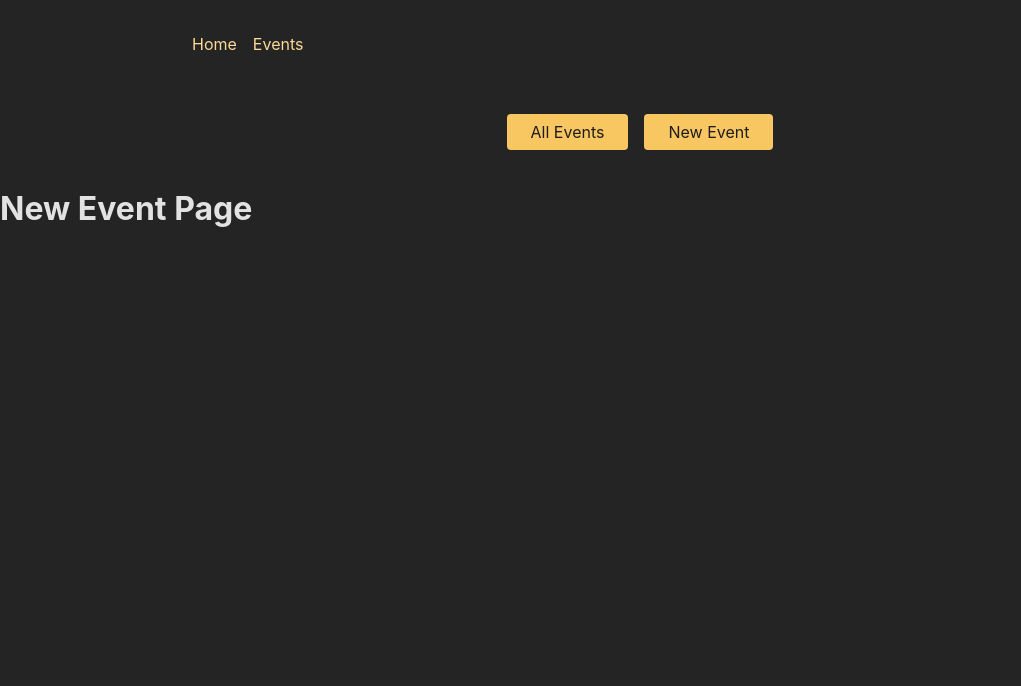
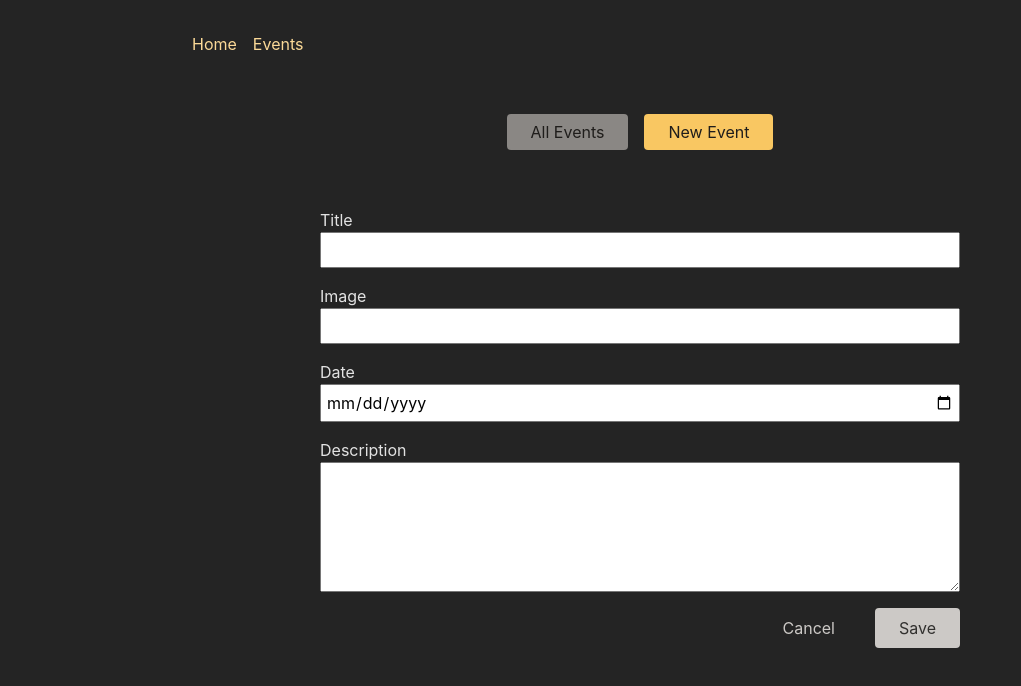
Before and after one commit to Pedro-Costa123/react_guide_app4, a React (Create React App) app in the folder frontend/: page /events/new in a window 1280 px wide. Shown: the top 686 px of the page, without its empty margins (0-1021 px from the left). Built offline with nearby package versions, Linux system fonts and the light colour scheme.

Commit message:
Section 20 : 298

```diff
--- a/frontend/src/App.js
+++ b/frontend/src/App.js
@@ -5,7 +5,7 @@ import EventsPage, { loader as eventsLoader } from "./pages/EventsPage.js";
 import EventDetailPage, {
   loader as eventDetailLoader,
 } from "./pages/EventDetailPage";
-import NewEventPage from "./pages/NewEventPage";
+import NewEventPage, { action as newEventAction } from "./pages/NewEventPage";
 import EditEventPage from "./pages/EditEventPage";
 import RootLayout from "./pages/Root";
 import EventsRoot from "./pages/EventsRoot";
@@ -29,11 +29,17 @@ const router = createBrowserRouter([
           },
           {
             path: ":eventId",
-            element: <EventDetailPage />,
+            id: "event-detail",
             loader: eventDetailLoader,
+            children: [
+              {
+                index: true,
+                element: <EventDetailPage />,
+              },
+              { path: ":edit", element: <EditEventPage /> },
+            ],
           },
-          { path: "new", element: <NewEventPage /> },
-          { path: ":eventId/edit", element: <EditEventPage /> },
+          { path: "new", element: <NewEventPage />, action: newEventAction },
         ],
       },
     ],
--- a/frontend/src/components/EventForm.js
+++ b/frontend/src/components/EventForm.js
@@ -1,30 +1,54 @@
-import { useNavigate } from 'react-router-dom';
+import { Form, useNavigate } from "react-router-dom";
 
-import classes from './EventForm.module.css';
+import classes from "./EventForm.module.css";
 
 function EventForm({ method, event }) {
   const navigate = useNavigate();
   function cancelHandler() {
-    navigate('..');
+    navigate("..");
   }
 
   return (
-    <form className={classes.form}>
+    <Form method="post" className={classes.form}>
       <p>
         <label htmlFor="title">Title</label>
-        <input id="title" type="text" name="title" required />
+        <input
+          id="title"
+          type="text"
+          name="title"
+          required
+          defaultValue={event ? event.title : ""}
+        />
       </p>
       <p>
         <label htmlFor="image">Image</label>
-        <input id="image" type="url" name="image" required />
+        <input
+          id="image"
+          type="url"
+          name="image"
+          required
+          defaultValue={event ? event.image : ""}
+        />
       </p>
       <p>
         <label htmlFor="date">Date</label>
-        <input id="date" type="date" name="date" required />
+        <input
+          id="date"
+          type="date"
+          name="date"
+          required
+          defaultValue={event ? event.date : ""}
+        />
       </p>
       <p>
         <label htmlFor="description">Description</label>
-        <textarea id="description" name="description" rows="5" required />
+        <textarea
+          id="description"
+          name="description"
+          rows="5"
+          required
+          defaultValue={event ? event.description : ""}
+        />
       </p>
       <div className={classes.actions}>
         <button type="button" onClick={cancelHandler}>
@@ -32,7 +56,7 @@ function EventForm({ method, event }) {
         </button>
         <button>Save</button>
       </div>
-    </form>
+    </Form>
   );
 }
 
--- a/frontend/src/components/EventItem.js
+++ b/frontend/src/components/EventItem.js
@@ -1,3 +1,5 @@
+import { Link } from 'react-router-dom';
+
 import classes from './EventItem.module.css';
 
 function EventItem({ event }) {
@@ -12,7 +14,7 @@ function EventItem({ event }) {
       <time>{event.date}</time>
       <p>{event.description}</p>
       <menu className={classes.actions}>
-        <a href="edit">Edit</a>
+        <Link to="edit">Edit</Link>
         <button onClick={startDeleteHandler}>Delete</button>
       </menu>
     </article>
--- a/frontend/src/components/EventsNavigation.js
+++ b/frontend/src/components/EventsNavigation.js
@@ -13,6 +13,7 @@ function EventsNavigation() {
               className={({ isActive }) =>
                 isActive ? classes.active : undefined
               }
+              end
             >
               All Events
             </NavLink>
@@ -23,7 +24,6 @@ function EventsNavigation() {
               className={({ isActive }) =>
                 isActive ? classes.active : undefined
               }
-              end
             >
               New Event
             </NavLink>
--- a/frontend/src/pages/EditEventPage.js
+++ b/frontend/src/pages/EditEventPage.js
@@ -1,5 +1,10 @@
+import { useRouteLoaderData } from "react-router-dom";
+import EventForm from "../components/EventForm";
+
 const EditEventPage = () => {
-  return <h1>Edit Event Page</h1>;
+  const data = useRouteLoaderData("event-detail");
+
+  return <EventForm event={data.event} />;
 };
 
 export default EditEventPage;
--- a/frontend/src/pages/EventDetailPage.js
+++ b/frontend/src/pages/EventDetailPage.js
@@ -1,9 +1,9 @@
-import { json, useLoaderData } from "react-router-dom";
+import { json, useRouteLoaderData } from "react-router-dom";
 
 import EventItem from "../components/EventItem";
 
 const EventDetailPage = () => {
-  const data = useLoaderData();
+  const data = useRouteLoaderData("event-detail");
 
   return <EventItem event={data.event} />;
 };
--- a/frontend/src/pages/EventsRoot.js
+++ b/frontend/src/pages/EventsRoot.js
@@ -6,7 +6,9 @@ const EventsRoot = () => {
   return (
     <>
       <EventsNavigation />
-      <Outlet />
+      <main>
+        <Outlet />
+      </main>
     </>
   );
 };
--- a/frontend/src/pages/NewEventPage.js
+++ b/frontend/src/pages/NewEventPage.js
@@ -1,5 +1,32 @@
+import { json, redirect } from "react-router-dom";
+
+import EventForm from "../components/EventForm";
+
 const NewEventPage = () => {
-  return <h1>New Event Page</h1>;
+  return <EventForm />;
 };
 
 export default NewEventPage;
+
+export const action = async ({ request, params }) => {
+  const data = await request.formData();
+
+  const eventData = {
+    title: data.get("title"),
+    image: data.get("image"),
+    date: data.get("date"),
+    description: data.get("description"),
+  };
+
+  const response = await fetch("http://localhost:8080/events", {
+    method: "POST",
+    headers: { "Content-Type": "application/json" },
+    body: JSON.stringify(eventData),
+  });
+
+  if (!response.ok) {
+    throw json({ message: "Could not send event." }, { status: 500 });
+  }
+
+  return redirect("/events");
+};
```
Also changed, not shown: 1 other file (tests, documents, lock files or other folders).
